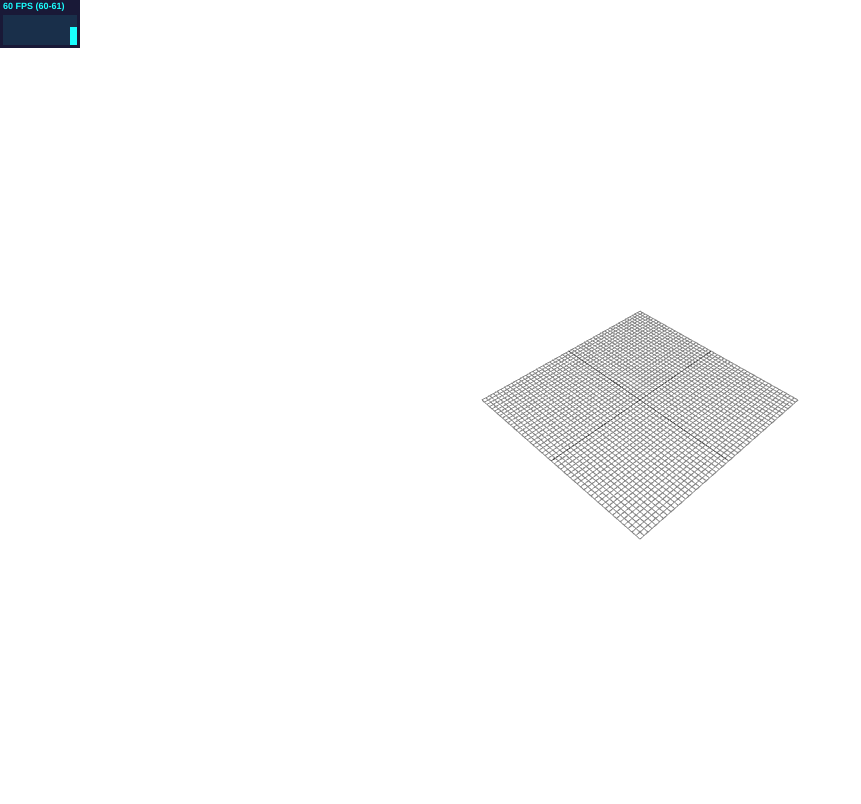
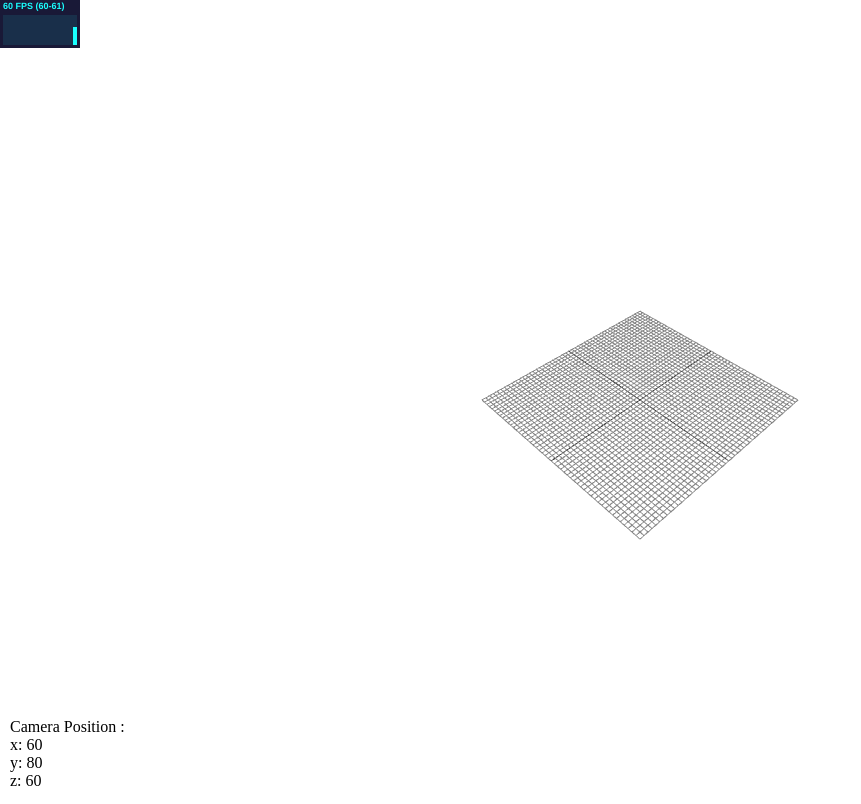
Before and after one commit to UPM-Volumetric/BrowserViewer, a website built with Vite: page index.html in a window 1280 px wide. Shown: the whole page, without its empty margins (0-861 px from the left). Built offline with nearby package versions, Linux system fonts and the light colour scheme; files whose address does not match are found by name.

Commit message:
Fix #9 and fix #10

```diff
--- a/index.html
+++ b/index.html
@@ -9,6 +9,13 @@
         * {
             margin: 0;
             padding: 0;
+        }
+
+        #camera-position {
+            position: absolute;
+            left: 10px;
+            bottom: 10px;
+            z-index: 9999;
         }
     </style>
     <script type="importmap">
@@ -24,7 +31,7 @@
 </head>
 
 <body>
-    <canvas id="canvas"></canvas>
+    <div id="camera-position"></div>
 </body>
 
 </html>
--- a/src/main.ts
+++ b/src/main.ts
@@ -2,8 +2,6 @@ import * as THREE from "three";
 import CameraControls from "camera-controls";
 import Stats from "three/addons/libs/stats.module.js";
 import { PointCloud } from "./pointCloud";
-
-var canvas = document.getElementById("canvas");
 
 // Create the scene
 CameraControls.install({THREE: THREE});
@@ -13,14 +11,35 @@ const scene = new THREE.Scene();
 
 scene.background = new THREE.Color(1, 1, 1);
 
-const camera = new THREE.PerspectiveCamera(75, innerWidth / innerHeight, 0.01, 10000000000);
+const width = window.innerWidth;
+const height = window.innerHeight;
+
+const camera = new THREE.PerspectiveCamera(75, width / height, 0.01, 10000000000);
 camera.position.set(60, 80, 60);
 
-const renderer = new THREE.WebGLRenderer({canvas: canvas!, antialias: true});
+const renderer = new THREE.WebGLRenderer({antialias: true});
+renderer.setSize(width, height);
+document.body.appendChild(renderer.domElement);
 
-renderer.setSize(innerWidth, innerHeight);
+const cameraControls = new CameraControls(camera, renderer.domElement);
+cameraControls.addEventListener("update", () =>
+{
+	showCameraPosition();
+});
 
-const cameraControls = new CameraControls(camera, canvas!);
+var cameraPosition = document.getElementById("camera-position");
+
+function showCameraPosition()
+{
+	cameraPosition!.innerHTML = `
+		<p>Camera Position :</p>
+		<p>x: ${camera.position.x.toFixed(0)}</p>
+		<p>y: ${camera.position.y.toFixed(0)}</p>
+		<p>z: ${camera.position.z.toFixed(0)}</p>
+	`;
+}
+
+showCameraPosition();
 
 // Add the grid
 const gridHelper = new THREE.GridHelper(50, 50);
```
